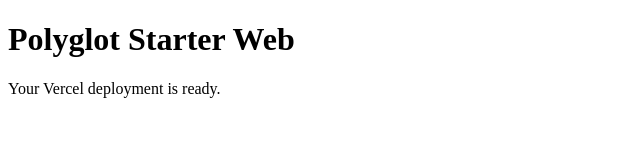
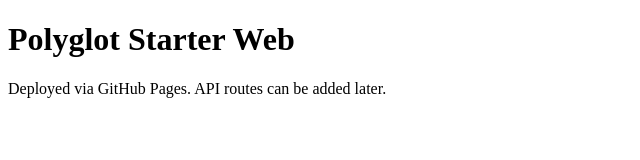
Before and after one commit to Backerjr/WA, a website: page web/public/index.html in a window 1280 px wide. Shown: the whole page, without its empty margins (0-640 px from the left). Drawn offline with Linux system fonts and the light colour scheme.

Commit message:
chore: clean stray backup files; update README with Pages URL; tweak homepage copy

```diff
--- a/web/public/index.html
+++ b/web/public/index.html
@@ -8,7 +8,7 @@
   <body>
     <main>
       <h1>Polyglot Starter Web</h1>
-      <p>Your Vercel deployment is ready.</p>
+  <p>Deployed via GitHub Pages. API routes can be added later.</p>
     </main>
   </body>
 </html>
```
Also changed, not shown: README.md.
